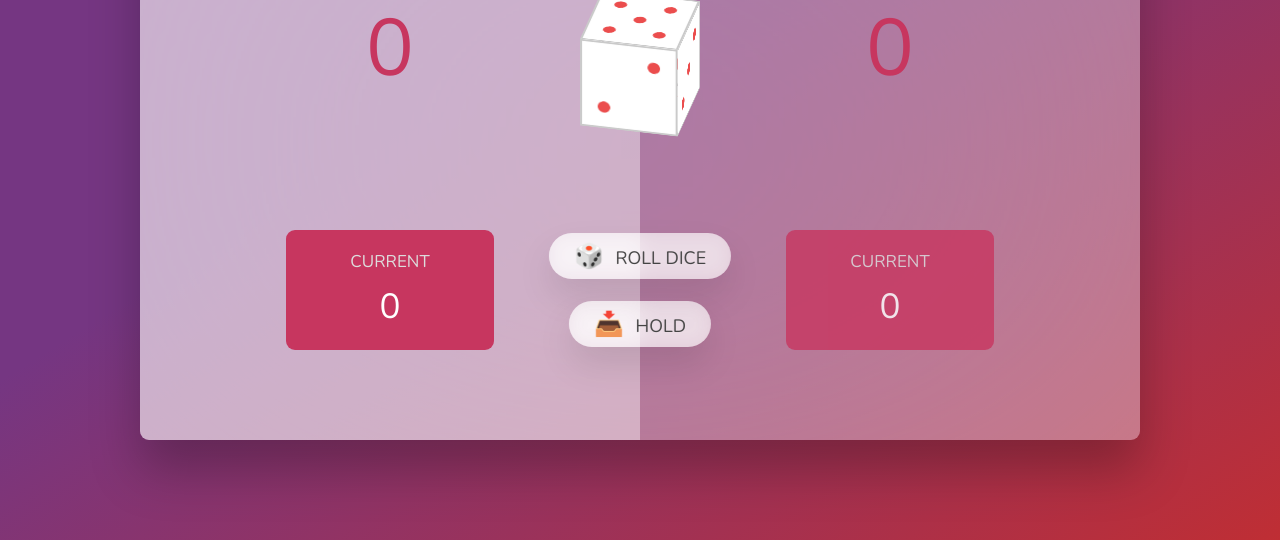
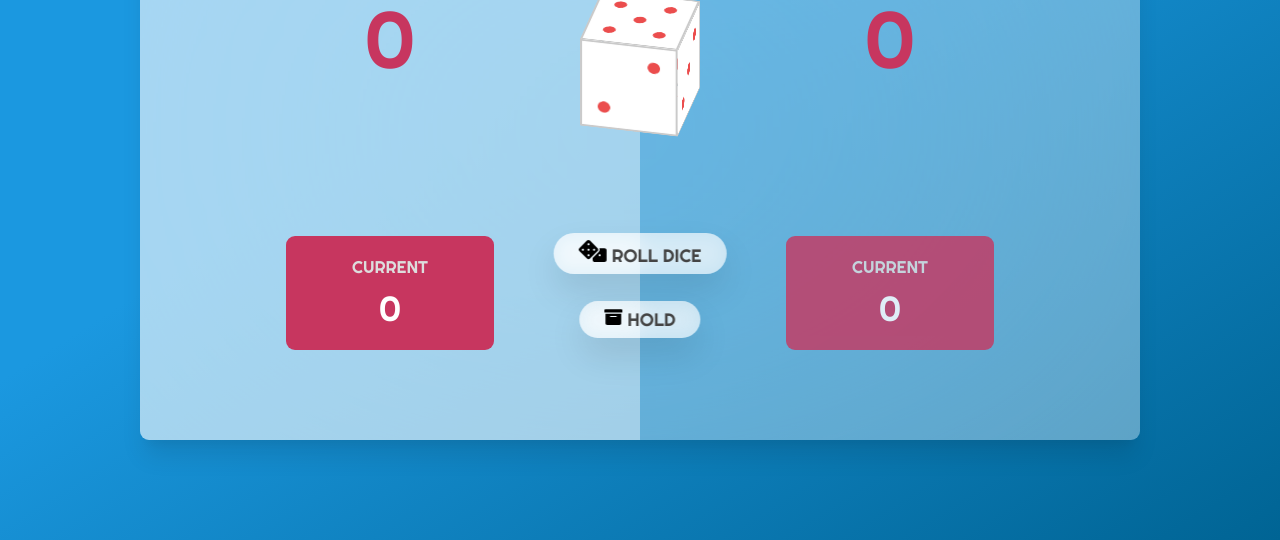
Before and after one commit to freddcf/pig-game, a plain HTML site: page index.html in a window 1280 px wide. Shown: the part 260-800 px from the top of the page. Drawn offline with nearby package versions, Linux system fonts and the light colour scheme.

Commit message:
style feats update

```diff
--- a/index.html
+++ b/index.html
@@ -38,9 +38,9 @@
         <div class="face face--bottom"><img src="img/dice-6.png" alt=""></div>
       </div>
     </div>
-    <button class="btn btn--new">🔄 New game</button>
-    <button class="btn btn--roll">🎲 Roll dice</button>
-    <button class="btn btn--hold">📥 Hold</button>
+    <button class="btn btn--new"><img class="dice-reload" src="img/reload.svg" alt="dice"> New game</button>
+    <button class="btn btn--roll"><img class="dice-roll" src="img/dice-solid.svg" alt="dice"> Roll dice</button>
+    <button class="btn btn--hold"><img class="dice-hold" src="img/hold.svg" alt="dice"> Hold</button>
   </main>
   <script src="script.js"></script>
 </body>
--- a/style.css
+++ b/style.css
@@ -1,4 +1,7 @@
 @import url('https://fonts.googleapis.com/css2?family=Nunito&display=swap');
+@import url('https://fonts.googleapis.com/css2?family=Lato:wght@400;700;900&display=swap');
+@import url('https://fonts.googleapis.com/css2?family=Bungee&display=swap');
+@import url('https://fonts.googleapis.com/css2?family=Righteous&display=swap');
 
 * {
   margin: 0;
@@ -12,11 +15,11 @@ html {
 }
 
 body {
-  font-family: 'Nunito', sans-serif;
+  font-family: 'Righteous', sans-serif;
   font-weight: 400;
   height: 100vh;
   color: #333;
-  background-image: linear-gradient(to top left, #bf2e34 0%, #753682 60%);
+  background-image: linear-gradient(to top left, #006494 0%, #1b98e0 60%);
   display: flex;
   align-items: center;
   justify-content: center;
@@ -29,7 +32,8 @@ main {
   height: 60rem;
   background-color: rgba(255, 255, 255, 0.35);
   backdrop-filter: blur(200px);
-  box-shadow: 0 3rem 5rem rgba(0, 0, 0, 0.25);
+  box-shadow: rgba(0, 0, 0, 0.1) 0px 20px 25px -5px,
+    rgba(0, 0, 0, 0.04) 0px 10px 10px -5px;
   border-radius: 9px;
   overflow: hidden;
   display: flex;
@@ -123,7 +127,6 @@ main {
 }
 
 .btn::first-letter {
-  font-size: 2.4rem;
   display: inline-block;
   margin-right: 0.7rem;
 }
@@ -147,12 +150,19 @@ main {
   outline: none;
 }
 
+.dice-reload,
+.dice-hold {
+  width: 1.8rem;
+}
+.dice-roll {
+  width: 2.8rem;
+}
+
 .cube {
   position: absolute;
   left: 50%;
   top: 30%;
   transform: translateX(-50%);
-  /* height: 10rem; */
   width: 100px;
   height: 100px;
 }
@@ -213,14 +223,17 @@ img {
 }
 
 .rolled {
-  animation: landingDice 1.2s ease;
+  animation: landingDice 0.8s ease;
 }
 
 @keyframes landingDice {
   0% {
     top: 30%;
   }
-  20%,
+  15% {
+    top: 25%;
+  }
+  35%,
   80% {
     top: 35%;
   }
```
Also changed, not shown: img/dice-solid.svg (added), img/hold.svg (added), img/reload.svg (added).
